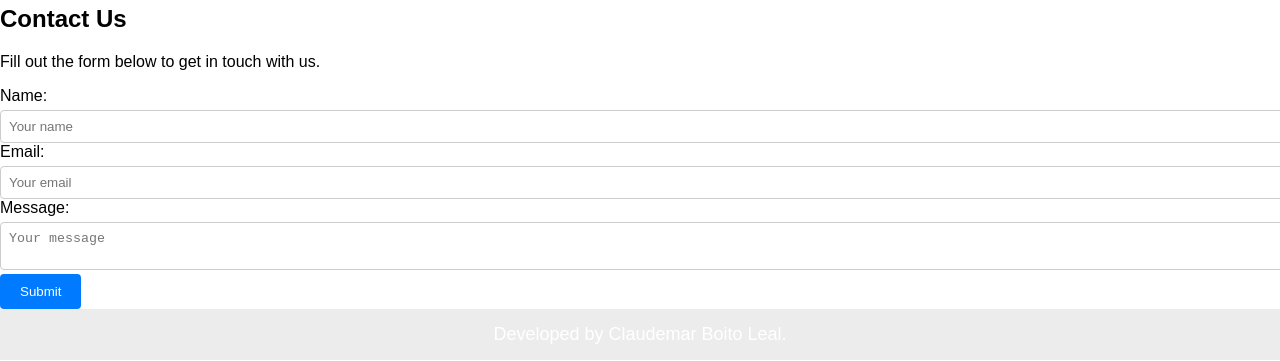
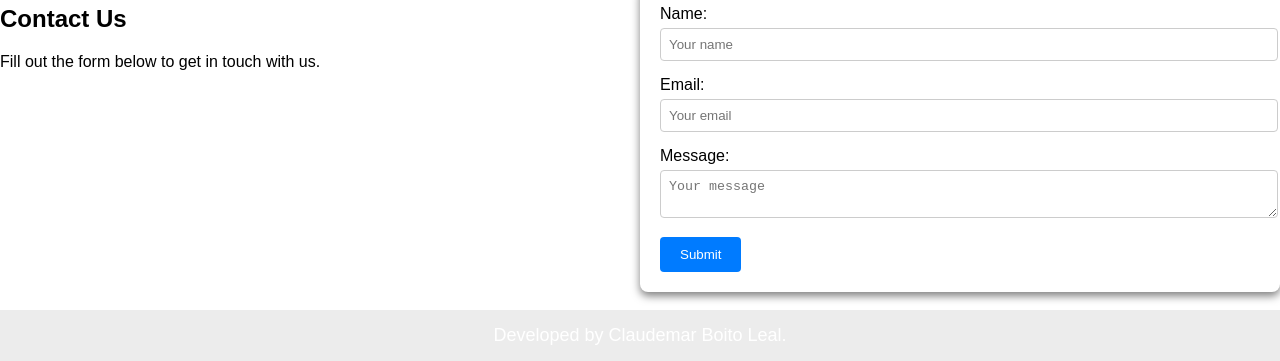
Before and after one commit to itconsultingproject/itconsultingproject, a React app: page /contactus in a window 1280 px wide. Shown: the part 569-930 px from the top of the page. Built offline with nearby package versions, Linux system fonts and the light colour scheme.

Commit message:
first commit

```diff
--- a/src/Styles.module.css
+++ b/src/Styles.module.css
@@ -115,26 +115,27 @@
     margin-bottom: none;
 
   }
-  .contact-us-container {
+  .contactuscontainer {
     display: flex;
     justify-content: space-between;
+
   }
 
-  .left-column {
+  .leftcolumn {
     flex: 1;
   }
 
-  .right-column {
+  .rightcolumn {
     flex: 1;
   }
 
-  .contact-form {
+  .contactform {
     padding: 20px;
     border-radius: 8px;
     box-shadow: 0 4px 8px rgba(0, 0, 0, 0.5); /* Adding a light shadow */
   }
 
-  .form-group {
+  .formgroup {
     margin-bottom: 15px;
   }
 
--- a/src/pages/Contactus/index.js
+++ b/src/pages/Contactus/index.js
@@ -14,22 +14,22 @@ function Contactus() {
                 <h1>Contact us</h1>
             </Title>
 
-            <div className="contact-us-container">
-                <div className="left-column">
+            <div className={styles.contactuscontainer}>
+                <div className={styles.leftcolumn}>
                     <h2>Contact Us</h2>
                     <p>Fill out the form below to get in touch with us.</p>
                 </div>
-                <div className="right-column">
-                    <form className="contact-form">
-                        <div className="form-group">
+                <div className={styles.rightcolumn}>
+                    <form className={styles.contactform}>
+                        <div className={styles.formgroup}>
                             <label htmlFor="name">Name:</label>
                             <input type="text" id="name" name="name" placeholder="Your name" />
                         </div>
-                        <div className="form-group">
+                        <div className={styles.formgroup}>
                             <label htmlFor="email">Email:</label>
                             <input type="email" id="email" name="email" placeholder="Your email" />
                         </div>
-                        <div className="form-group">
+                        <div className={styles.formgroup}>
                             <label htmlFor="message">Message:</label>
                             <textarea id="message" name="message" placeholder="Your message"></textarea>
                         </div>
@@ -37,6 +37,8 @@ function Contactus() {
                     </form>
                 </div>
             </div>
+            <img>
+            </img>
 
 
         </>
```
